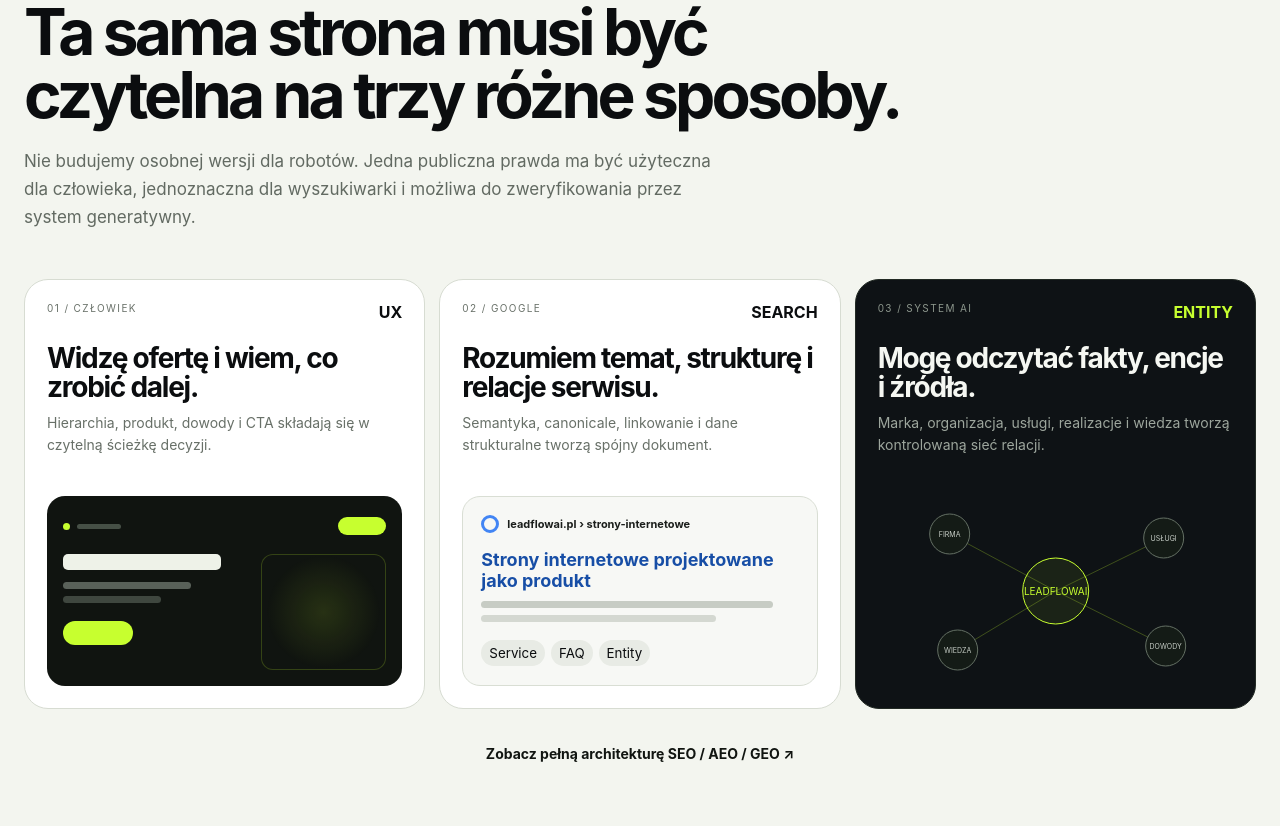
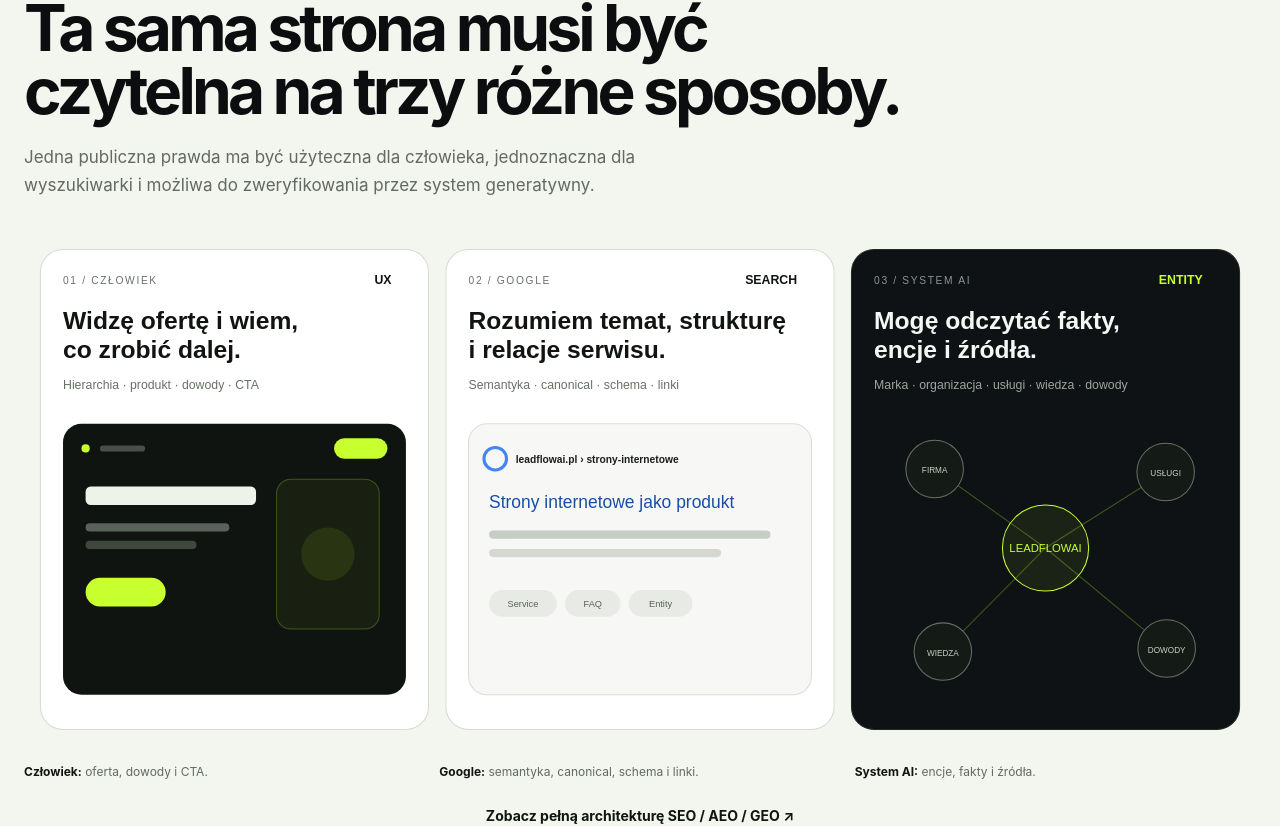
Before and after one commit to rcchemicalsszczecin-gif/leadflowaiweb-, a Next.js app: page / in a window 1280 px wide. Shown: the part 3921-4747 px from the top of the page. Built offline with nearby package versions, Linux system fonts and the light colour scheme.

Commit message:
V14.5: compact Human Google AI rendered footprint

```diff
--- a/components/v14-search-trinity.tsx
+++ b/components/v14-search-trinity.tsx
@@ -1,54 +1,22 @@
-import type { CSSProperties } from "react";
-
-const card: CSSProperties = { minHeight: 430, padding: 22, border: "1px solid #d7dcd2", borderRadius: 24, background: "#fff", display: "flex", flexDirection: "column" };
-const label: CSSProperties = { fontSize: 10, letterSpacing: ".14em", color: "#697169" };
+const css = `.v14-st{background:#f3f5ef;color:#0b0d0f;padding:108px 0 122px}.v14-st-head{max-width:930px;margin-bottom:34px}.v14-st-k{margin:0;font-size:10px;letter-spacing:.14em;color:#697169}.v14-st h2{margin:18px 0 20px;font-size:clamp(42px,5vw,72px);line-height:.98;letter-spacing:-.06em}.v14-st-lead{max-width:700px;margin:0;font-size:17px;line-height:1.65;color:#626a62}.v14-st-img{display:block;width:100%;height:auto}.v14-st-points{display:grid;grid-template-columns:repeat(3,1fr);gap:14px;margin:18px 0 0;padding:0;list-style:none}.v14-st-points li{font-size:12px;color:#626a62}.v14-st-points b{color:#111511}.v14-st-link{display:block;margin-top:28px;text-align:center;color:#111511;font-size:14px;font-weight:750;text-decoration:none}@media(max-width:620px){.v14-st{padding:76px 0 86px}.v14-st-points{grid-template-columns:1fr}}`;
 
 export function V14SearchTrinity() {
   return (
-    <section aria-labelledby="v14-trinity-title" style={{ background: "#f3f5ef", color: "#0b0d0f", padding: "112px 0 126px" }}>
+    <section className="v14-st" aria-labelledby="v14-trinity-title">
+      <style>{css}</style>
       <div className="v14-shell">
-        <div style={{ maxWidth: 930, marginBottom: 48 }}>
-          <p style={{ ...label, margin: 0 }}>04 / CZŁOWIEK · GOOGLE · SYSTEM AI</p>
-          <h2 id="v14-trinity-title" style={{ margin: "18px 0 20px", fontSize: "clamp(42px,5vw,72px)", lineHeight: .98, letterSpacing: "-.06em" }}>Ta sama strona musi być czytelna na trzy różne sposoby.</h2>
-          <p style={{ maxWidth: 700, margin: 0, fontSize: 17, lineHeight: 1.65, color: "#626a62" }}>Nie budujemy osobnej wersji dla robotów. Jedna publiczna prawda ma być użyteczna dla człowieka, jednoznaczna dla wyszukiwarki i możliwa do zweryfikowania przez system generatywny.</p>
+        <div className="v14-st-head">
+          <p className="v14-st-k">04 / CZŁOWIEK · GOOGLE · SYSTEM AI</p>
+          <h2 id="v14-trinity-title">Ta sama strona musi być czytelna na trzy różne sposoby.</h2>
+          <p className="v14-st-lead">Jedna publiczna prawda ma być użyteczna dla człowieka, jednoznaczna dla wyszukiwarki i możliwa do zweryfikowania przez system generatywny.</p>
         </div>
-
-        <div style={{ display: "grid", gridTemplateColumns: "repeat(auto-fit,minmax(270px,1fr))", gap: 14 }}>
-          <article style={card}>
-            <div style={{ display: "flex", justifyContent: "space-between" }}><span style={label}>01 / CZŁOWIEK</span><b>UX</b></div>
-            <h3 style={{ margin: "22px 0 10px", fontSize: 28, lineHeight: 1.04, letterSpacing: "-.045em" }}>Widzę ofertę i wiem, co zrobić dalej.</h3>
-            <p style={{ margin: 0, color: "#687068", lineHeight: 1.55, fontSize: 14 }}>Hierarchia, produkt, dowody i CTA składają się w czytelną ścieżkę decyzji.</p>
-            <figure style={{ margin: "auto 0 0", height: 190, borderRadius: 18, background: "#101410", padding: 16, display: "grid", gridTemplateRows: "28px 1fr", gap: 14 }}>
-              <div style={{ display: "flex", gap: 7, alignItems: "center" }}><i style={{ width: 7, height: 7, borderRadius: "50%", background: "#c7ff2f" }}/><i style={{ width: 44, height: 5, borderRadius: 99, background: "#465046" }}/><i style={{ marginLeft: "auto", width: 48, height: 18, borderRadius: 99, background: "#c7ff2f" }}/></div>
-              <div style={{ display: "grid", gridTemplateColumns: "1.2fr .8fr", gap: 10 }}><div><b style={{ display: "block", width: "84%", height: 16, borderRadius: 5, background: "#eef2e8" }}/><span style={{ display: "block", width: "68%", height: 7, marginTop: 12, borderRadius: 99, background: "#596159" }}/><span style={{ display: "block", width: "52%", height: 7, marginTop: 7, borderRadius: 99, background: "#3f473f" }}/><strong style={{ display: "block", width: 70, height: 24, marginTop: 18, borderRadius: 99, background: "#c7ff2f" }}/></div><div style={{ borderRadius: 12, border: "1px solid #c7ff2f33", background: "radial-gradient(circle,#c7ff2f20,transparent 68%)" }}/></div>
-              <figcaption style={{ position: "absolute", width: 1, height: 1, overflow: "hidden" }}>Przykładowy interfejs użytkownika</figcaption>
-            </figure>
-          </article>
-
-          <article style={card}>
-            <div style={{ display: "flex", justifyContent: "space-between" }}><span style={label}>02 / GOOGLE</span><b>SEARCH</b></div>
-            <h3 style={{ margin: "22px 0 10px", fontSize: 28, lineHeight: 1.04, letterSpacing: "-.045em" }}>Rozumiem temat, strukturę i relacje serwisu.</h3>
-            <p style={{ margin: 0, color: "#687068", lineHeight: 1.55, fontSize: 14 }}>Semantyka, canonicale, linkowanie i dane strukturalne tworzą spójny dokument.</p>
-            <figure style={{ margin: "auto 0 0", height: 190, borderRadius: 18, background: "#f7f8f5", border: "1px solid #d9ded4", padding: 18 }}>
-              <div style={{ display: "flex", alignItems: "center", gap: 8 }}><span style={{ width: 18, height: 18, borderRadius: "50%", border: "3px solid #4285f4" }}/><b style={{ color: "#1b1e1b", fontSize: 11 }}>leadflowai.pl › strony-internetowe</b></div>
-              <strong style={{ display: "block", marginTop: 16, color: "#174ea6", fontSize: 18 }}>Strony internetowe projektowane jako produkt</strong>
-              <span style={{ display: "block", marginTop: 10, height: 7, width: "92%", borderRadius: 99, background: "#c7ccc4" }}/><span style={{ display: "block", marginTop: 7, height: 7, width: "74%", borderRadius: 99, background: "#d4d8d1" }}/>
-              <div style={{ display: "flex", gap: 6, marginTop: 18 }}><small style={{ padding: "5px 8px", borderRadius: 99, background: "#e8ebE5" }}>Service</small><small style={{ padding: "5px 8px", borderRadius: 99, background: "#e8ebE5" }}>FAQ</small><small style={{ padding: "5px 8px", borderRadius: 99, background: "#e8ebE5" }}>Entity</small></div>
-              <figcaption style={{ position: "absolute", width: 1, height: 1, overflow: "hidden" }}>Edukacyjny podgląd struktury wyniku wyszukiwania</figcaption>
-            </figure>
-          </article>
-
-          <article style={{ ...card, background: "#0e1215", color: "#f5f7f2", borderColor: "#222a24" }}>
-            <div style={{ display: "flex", justifyContent: "space-between" }}><span style={{ ...label, color: "#8c968c" }}>03 / SYSTEM AI</span><b style={{ color: "#c7ff2f" }}>ENTITY</b></div>
-            <h3 style={{ margin: "22px 0 10px", fontSize: 28, lineHeight: 1.04, letterSpacing: "-.045em" }}>Mogę odczytać fakty, encje i źródła.</h3>
-            <p style={{ margin: 0, color: "#9da69d", lineHeight: 1.55, fontSize: 14 }}>Marka, organizacja, usługi, realizacje i wiedza tworzą kontrolowaną sieć relacji.</p>
-            <figure style={{ position: "relative", margin: "auto 0 0", height: 190 }}>
-              <svg viewBox="0 0 320 190" width="100%" height="100%" aria-hidden="true"><path d="M160 95L54 38M160 95L268 42M160 95L62 154M160 95L270 150" fill="none" stroke="#c7ff2f" strokeOpacity=".26"/><circle cx="160" cy="95" r="33" fill="#c7ff2f12" stroke="#c7ff2f"/><circle cx="54" cy="38" r="20" fill="#141b16" stroke="#647064"/><circle cx="268" cy="42" r="20" fill="#141b16" stroke="#647064"/><circle cx="62" cy="154" r="20" fill="#141b16" stroke="#647064"/><circle cx="270" cy="150" r="20" fill="#141b16" stroke="#647064"/><text x="160" y="99" textAnchor="middle" fill="#c7ff2f" fontSize="10">LEADFLOWAI</text><text x="54" y="41" textAnchor="middle" fill="#c7cec7" fontSize="7">FIRMA</text><text x="268" y="45" textAnchor="middle" fill="#c7cec7" fontSize="7">USŁUGI</text><text x="62" y="157" textAnchor="middle" fill="#c7cec7" fontSize="7">WIEDZA</text><text x="270" y="153" textAnchor="middle" fill="#c7cec7" fontSize="7">DOWODY</text></svg>
-              <figcaption style={{ position: "absolute", width: 1, height: 1, overflow: "hidden" }}>Diagram relacji encji LeadFlowAI</figcaption>
-            </figure>
-          </article>
-        </div>
-        <div style={{ textAlign: "center", marginTop: 34 }}><a href="/seo-aeo-geo" style={{ color: "#111511", fontSize: 14, fontWeight: 750, textDecoration: "none" }}>Zobacz pełną architekturę SEO / AEO / GEO <span aria-hidden="true">↗</span></a></div>
+        <img className="v14-st-img" src="/v14-search-trinity.svg" alt="Trzy sposoby odczytania strony LeadFlowAI: człowiek, Google i system AI" />
+        <ul className="v14-st-points">
+          <li><b>Człowiek:</b> oferta, dowody i CTA.</li>
+          <li><b>Google:</b> semantyka, canonical, schema i linki.</li>
+          <li><b>System AI:</b> encje, fakty i źródła.</li>
+        </ul>
+        <a className="v14-st-link" href="/seo-aeo-geo">Zobacz pełną architekturę SEO / AEO / GEO <span aria-hidden="true">↗</span></a>
       </div>
     </section>
   );
```
